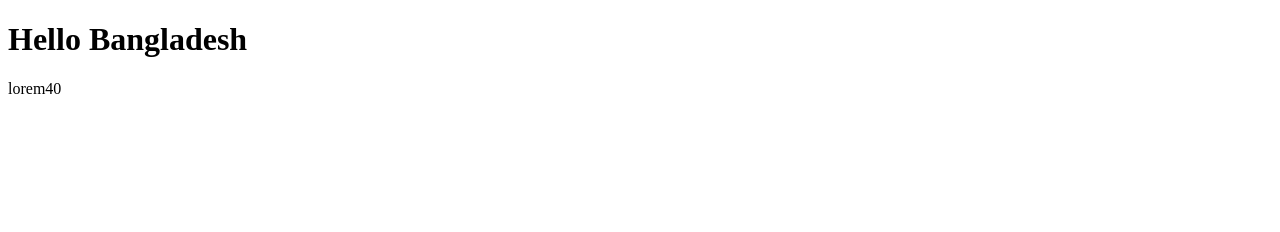
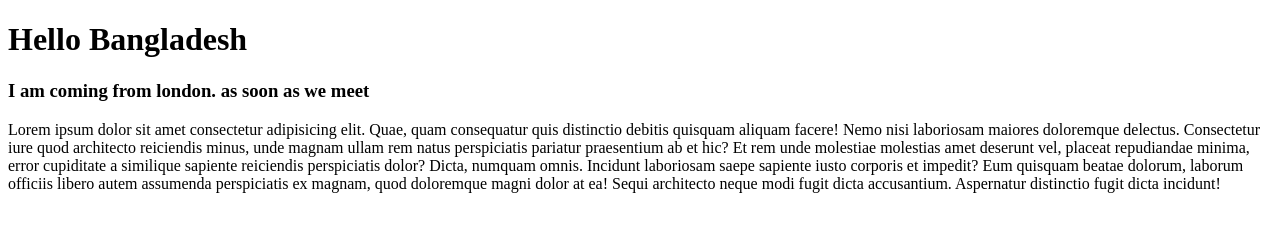
Before and after one commit to IAmNuruzzaman/One-day, a plain HTML site: page index.html in a window 1280 px wide. Drawn offline with Linux system fonts and the light colour scheme.

Commit message:
I am comming

```diff
--- a/index.html
+++ b/index.html
@@ -7,8 +7,7 @@
 </head>
 <body>
     <h1>Hello Bangladesh</h1>
-    <p>lorem40
-
-    </p>
+    <h3>I am coming from london. as soon as we meet</h3>
+    <p>Lorem ipsum dolor sit amet consectetur adipisicing elit. Quae, quam consequatur quis distinctio debitis quisquam aliquam facere! Nemo nisi laboriosam maiores doloremque delectus. Consectetur iure quod architecto reiciendis minus, unde magnam ullam rem natus perspiciatis pariatur praesentium ab et hic? Et rem unde molestiae molestias amet deserunt vel, placeat repudiandae minima, error cupiditate a similique sapiente reiciendis perspiciatis dolor? Dicta, numquam omnis. Incidunt laboriosam saepe sapiente iusto corporis et impedit? Eum quisquam beatae dolorum, laborum officiis libero autem assumenda perspiciatis ex magnam, quod doloremque magni dolor at ea! Sequi architecto neque modi fugit dicta accusantium. Aspernatur distinctio fugit dicta incidunt!</p>
 </body>
 </html>
```
